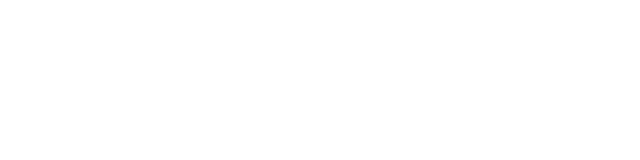
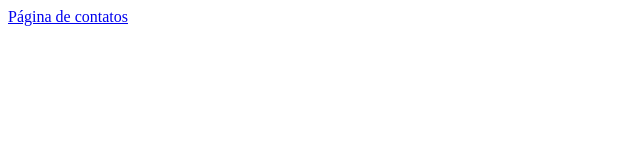
Before and after one commit to brunopontes90/PETSHOP, a React (Create React App) app: page / in a window 1280 px wide. Shown: the top 160 px of the page, without its empty margins (0-640 px from the left). Built offline with nearby package versions, Linux system fonts and the light colour scheme.

Commit message:
#main: correcao das rotas

```diff
--- a/src/App.js
+++ b/src/App.js
@@ -1,11 +1,11 @@
 import React from "react";
-import Routes from "./routes";
+import Routes from "./routes_old_file";
+import Main from "./pages/Main/index";
+import { Link } from "react-router-dom";
 
 function App() {
   return (
-   <div>
-     <Routes/>
-   </div>
+   <Main/>
   );
 }
 
--- a/src/index.js
+++ b/src/index.js
@@ -1,10 +1,15 @@
-import React from 'react';
-import ReactDOM from 'react-dom';
-import App from './App';
+import App from './App'
+import React from 'react'
+import ReactDOM from 'react-dom'
+import Contato from './pages/Contato/index';
+import {BrowserRouter, Routes, Route} from "react-router-dom"
 
 ReactDOM.render(
-  <React.StrictMode>
-    <App />
-  </React.StrictMode>,
+  <BrowserRouter>
+    <Routes>
+      <Route path="/" element={<App />} />
+      <Route path="contato" element={<Contato />} />
+    </Routes>
+  </BrowserRouter>,
   document.getElementById('root')
 );
--- a/src/pages/Main/index.js
+++ b/src/pages/Main/index.js
@@ -1,8 +1,9 @@
-import React from "react";
+import React from "react"
+import { Link } from "react-router-dom"
 
 export default function Main()
 {
     return(
-        <h1>Pagina Inicial</h1>
+        <Link to="/contato">Página de contatos</Link>
     );
 }
--- a/src/routes.js
+++ /dev/null
@@ -1,19 +0,0 @@
-import React from "react";
-import {BrowserRouter, Routes, Route} from 'react-router-dom';
-
-import Main from './pages/Main';
-import Contato from './pages/Contato';
-import SobreNos from './pages/SobreNos';
-
-export default function Routas()
-{
-    return(
-        <BrowserRouter>
-            <Routes>
-                <Route path="/" exact component={Main} />
-                <Route path="/contato" component={Contato} />
-                <Route path="/sobreNos" component={SobreNos} />
-            </Routes>
-        </BrowserRouter>
-    );
-};
--- /dev/null
+++ b/src/routes_old_file.js
@@ -0,0 +1,18 @@
+import React from "react"
+import Main from './pages/Main'
+import SobreNos from './pages/SobreNos'
+import Contato from './pages/Contato/index'
+import {BrowserRouter, Routes, Route} from 'react-router-dom'
+
+export default function Rotas()
+{
+    return(
+        <BrowserRouter>
+            <Routes>
+                <Route path="/" exact component={<Main></Main>} />
+                <Route path="/contato" component={<Contato/>} />
+                <Route path="/sobreNos" component={<SobreNos></SobreNos>} />
+            </Routes>
+        </BrowserRouter>
+    );
+};
```
Also changed, not shown: 1 other file (tests, documents, lock files or other folders).
